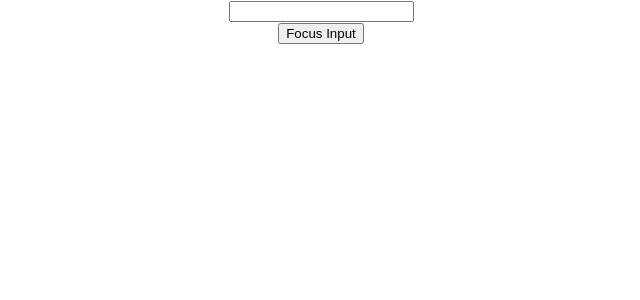
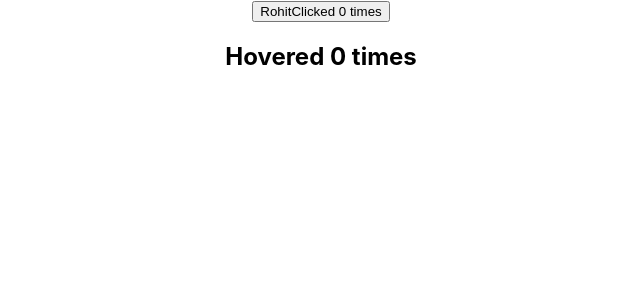
Before and after one commit to rohitkumar2850/React-Tutorial, a React (Create React App) app: page / in a window 1280 px wide. Shown: the top 300 px of the page, without its empty margins (319-959 px from the left). Built offline with nearby package versions, Linux system fonts and the light colour scheme.

Commit message:
HoverCounter

```diff
--- a/public/index.html
+++ b/public/index.html
@@ -29,6 +29,7 @@
   <body>
     <noscript>You need to enable JavaScript to run this app.</noscript>
     <div id="root"></div>
+    <div id="portal-root"></div>
     <!--
       This HTML file is a template.
       If you open it directly in the browser, you will see an empty page.
--- a/src/App.js
+++ b/src/App.js
@@ -1,33 +1,56 @@
-import logo from './logo.svg';
-import './App.css';
-import { Greet } from './component/Greet';
-import Welcome  from './component/Welcome';
-import Hello from './component/Hello';
-import Message from './component/Message';
-import Counter from './component/Counter';
-import FunctionClick from './component/FunctionClick';
-import ClassClick from './component/ClassClick';
-import EventBind from './component/EventBind';
-import ParentComponenet from './component/ParentComponenet';
-import UserGreetings from './component/UserGreetings';
-import NameList from './component/NameList';
-import Stylesheet from './component/Stylesheet';
-import Inline from './component/Inline';
-import './appStyles.css';
-import styles from './appStyles.module.css';
-import Form from './component/Form';
-import LifecycleA from './component/LifecycleA';
-import FragmentDemo from './component/FragmentDemo';
-import Table from './component/Table';
-import PureComp from './component/PureComp';
-import ParentComp from './component/ParentComp';
-import RefsDemo from './component/RefsDemo';
-import FocusInput from './component/FocusInput';
+import logo from "./logo.svg";
+import "./App.css";
+import { Greet } from "./component/Greet";
+import Welcome from "./component/Welcome";
+import Hello from "./component/Hello";
+import Message from "./component/Message";
+import Counter from "./component/Counter";
+import FunctionClick from "./component/FunctionClick";
+import ClassClick from "./component/ClassClick";
+import EventBind from "./component/EventBind";
+import ParentComponenet from "./component/ParentComponenet";
+import UserGreetings from "./component/UserGreetings";
+import NameList from "./component/NameList";
+import Stylesheet from "./component/Stylesheet";
+import Inline from "./component/Inline";
+import "./appStyles.css";
+import styles from "./appStyles.module.css";
+import Form from "./component/Form";
+import LifecycleA from "./component/LifecycleA";
+import FragmentDemo from "./component/FragmentDemo";
+import Table from "./component/Table";
+import PureComp from "./component/PureComp";
+import ParentComp from "./component/ParentComp";
+import RefsDemo from "./component/RefsDemo";
+import FocusInput from "./component/FocusInput";
+import FRParentInput from "./component/FRParentInput";
+import PortalDemo from "./component/PortalDemo";
+import Hero from "./component/Hero";
+import ErrorBoundary from "./component/ErrorBoundary";
+import ClickCounter from "./component/ClickCounter";
+import Hovercounter from "./component/Hovercounter";
 
 function App() {
   return (
     <div className="App">
-    <FocusInput />
+
+    <ClickCounter name='Rohit'/>
+    <Hovercounter />
+      {/* <ErrorBoundary>
+        <Hero heroName="Batman" />
+      </ErrorBoundary>
+
+      <ErrorBoundary>
+        <Hero heroName="Superman" />
+      </ErrorBoundary>
+
+      <ErrorBoundary>
+        <Hero heroName="jocker" />
+      </ErrorBoundary>
+     */}
+      {/* <PortalDemo /> */}
+      {/* <FRParentInput /> */}
+      {/* <FocusInput /> */}
       {/* <RefsDemo /> */}
       {/* <ParentComp /> */}
       {/* <Table /> */}
@@ -59,4 +82,4 @@ function App() {
   );
 }
 
-export default App
+export default App;
--- /dev/null
+++ b/src/component/ClickCounter.js
@@ -0,0 +1,18 @@
+import React, { Component } from "react";
+import withCounter from "./WithCounter";
+
+class ClickCounter extends Component {
+  render() {
+    const { count, incrementCount } = this.props;
+    return (
+      <div>
+        <button onClick={incrementCount}>
+          {this.props.name}
+          Clicked {count} times
+        </button>
+      </div>
+    );
+  }
+}
+
+export default withCounter(ClickCounter, 5);
--- /dev/null
+++ b/src/component/ErrorBoundary.js
@@ -0,0 +1,29 @@
+import React, { Component } from "react";
+
+class ErrorBoundary extends Component {
+  constructor(props) {
+    super(props);
+
+    this.state = {
+      hasError: false,
+    };
+  }
+
+  static getDerivedStateFromError(error) {
+    return {
+      hasError: true,
+    };
+  }
+  componentDidCatch(error, info) {
+    console.log(error);
+  }
+
+  render() {
+    if (this.state.hasError) {
+      return <h1>Something went wrong.</h1>;
+    }
+    return this.props.children;
+  }
+}
+
+export default ErrorBoundary;
--- /dev/null
+++ b/src/component/FRInput.js
@@ -0,0 +1,19 @@
+import React from "react";
+
+// function FRInput() {
+//     return (
+//         <div>
+//             <input type='text'></input>
+//         </div>
+//     )
+// }
+
+const FRInput = React.forwardRef((props, ref) => {
+    return (
+      <div>
+        <input type="text" ref={ref} />
+      </div>
+    )
+  })
+
+export default FRInput;
--- /dev/null
+++ b/src/component/FRParentInput.js
@@ -0,0 +1,22 @@
+import React, { Component } from 'react'
+import FRInput from './FRInput'
+
+class FRParentInput extends Component {
+    constructor(props) {
+        super(props)
+      this.inputRef = React.createRef();
+    }
+    clickHandler = () => {
+        this.inputRef.current.focus()
+    }
+    render() {
+        return (
+            <div>
+                <FRInput ref={this.inputRef}/>
+                <button onClick={this.clickHandler}>Focus Input</button>
+            </div>
+        )
+    }
+}
+
+export default FRParentInput
--- /dev/null
+++ b/src/component/Hero.js
@@ -0,0 +1,14 @@
+import React from 'react'
+
+function Hero({heroName}) {
+    if(heroName === 'jocker'){
+        throw new Error('Not a hero')
+    }
+    return (
+        <div>
+            {heroName}
+        </div>
+    )
+}
+
+export default Hero
--- /dev/null
+++ b/src/component/Hovercounter.js
@@ -0,0 +1,15 @@
+import React, { Component } from "react";
+import withCounter from "./WithCounter";
+
+class Hovercounter extends Component {
+  render() {
+    const { count, incrementCount } = this.props;
+    return (
+      <div>
+        <h2 onMouseOver={incrementCount}>Hovered {count} times</h2>
+      </div>
+    );
+  }
+}
+
+export default withCounter(Hovercounter, 10);
--- /dev/null
+++ b/src/component/PortalDemo.js
@@ -0,0 +1,11 @@
+import React from "react";
+import ReactDOM from "react-dom";
+
+function PortalDemo() {
+  return ReactDOM.createPortal(
+    <h1>Portal Demo</h1>,
+    document.getElementById('portal-root')
+  );
+}
+
+export default PortalDemo;
--- /dev/null
+++ b/src/component/WithCounter.js
@@ -0,0 +1,31 @@
+import React from "react";
+
+const withCounter = (WrappedComponenet, incrementNumber) => {
+  class WithCounter extends React.Component {
+
+    constructor(props) {
+      super(props);
+      this.state = {
+        count: 0
+      };
+    }
+
+    incrementCount = () => {
+      this.setState(prevState => {
+        return { count: prevState.count + incrementNumber };
+      });
+    };
+
+    render() {
+      return (
+        <WrappedComponenet
+          count={this.state.count}
+          incrementCount={this.incrementCount}
+          {... this.props}
+        />
+      );
+    }
+  }
+  return WithCounter;
+};
+export default withCounter;
```
Lines whose indentation alone changed are shown as unchanged.
